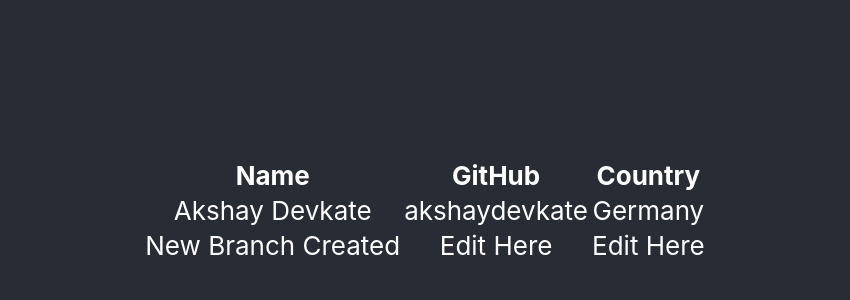
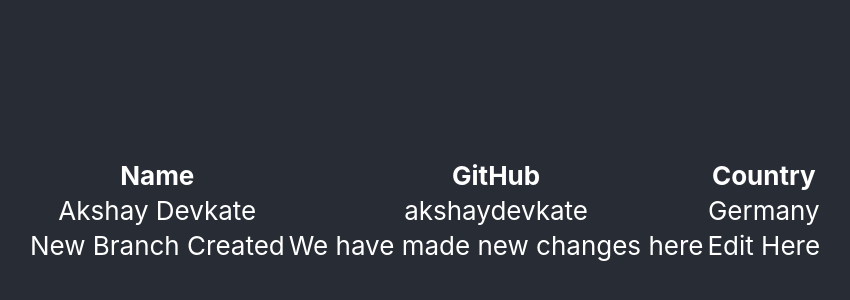
Before and after one commit to AkshayDevkate/gitcommand, a React (Create React App) app: page / in a window 1280 px wide. Shown: the part 190-490 px from the top of the page, without its empty margins (215-1065 px from the left). Built offline with nearby package versions, Linux system fonts and the light colour scheme.

Commit message:
Update App.js

```diff
--- a/src/App.js
+++ b/src/App.js
@@ -17,7 +17,7 @@
   </tr>
   <tr>
     <td>New Branch Created</td>
-    <td>Edit Here</td>
+    <td>We have made new changes here</td>
     <td>Edit Here</td>
   </tr>
 
```
